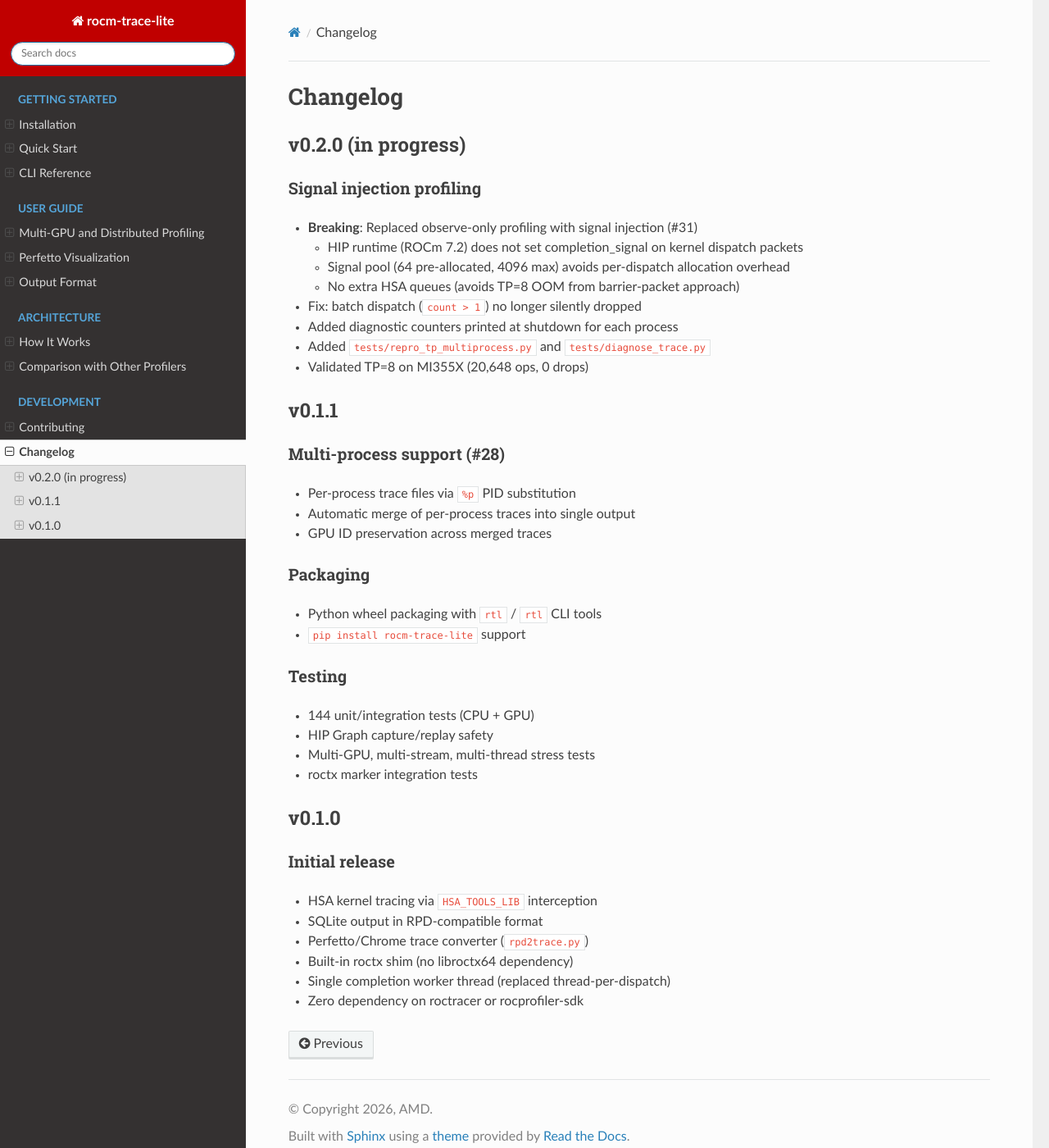
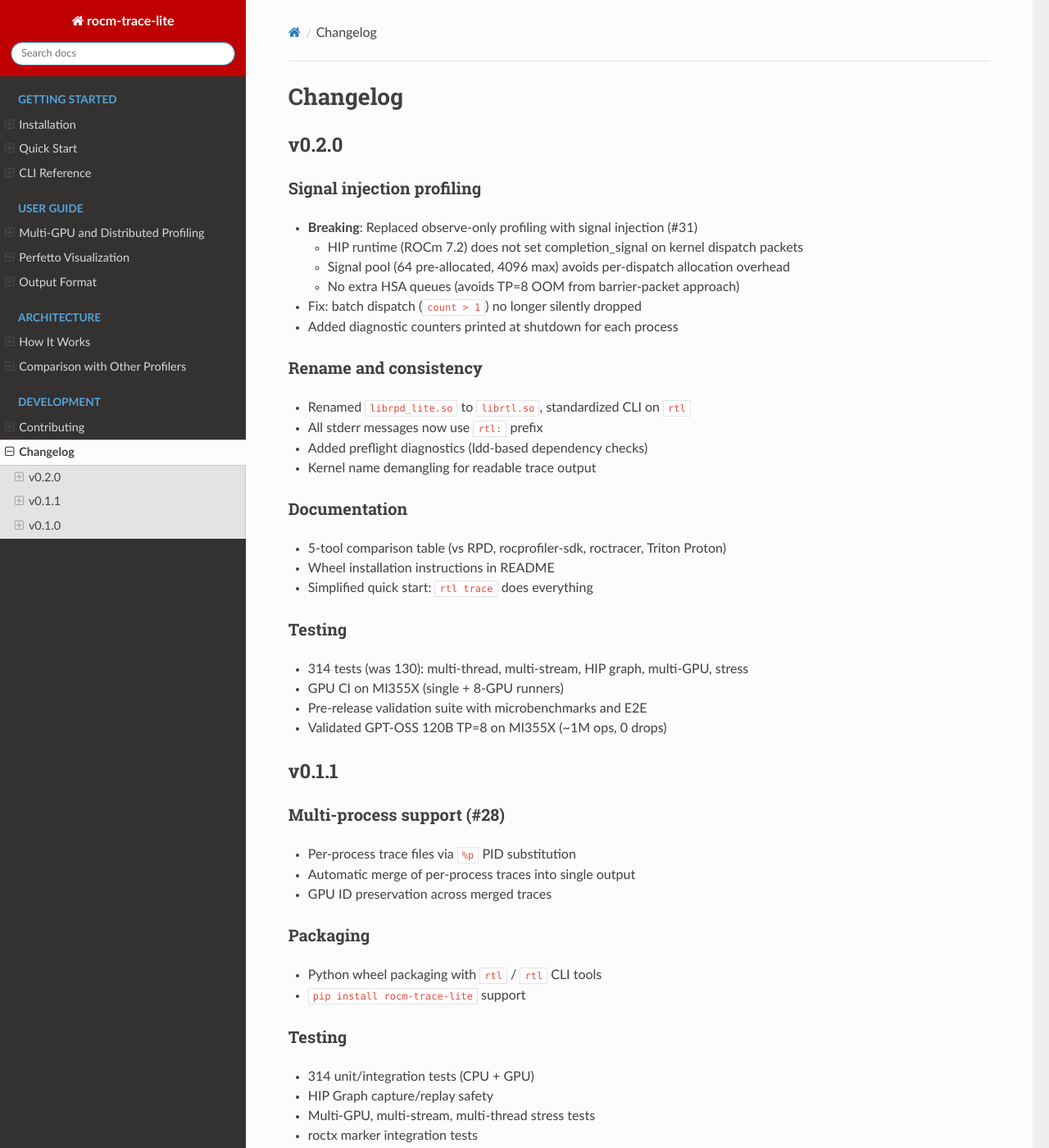
Before and after one commit to sunway513/rocm-trace-lite, a Sphinx documentation site: the page built from docs/changelog.md, in a window 1280 px wide and 1400 px high. Shown: the whole window at 82% size. Built offline with Sphinx 7.4.7 and the Read the Docs theme 3.1.0, drawn with Linux system fonts in a browser that asks for light colours.

Commit message:
Fix docs: test counts, rpd_lite diagnostic rename, LD_PRELOAD troubleshooting
- Update test counts from 144 to 314 across changelog, installation, contributing
- Fix README sample output to show modern rtl: prefix (not rpd_lite:)
- Fix hsa_intercept.cpp diagnostic banner: rpd_lite → rtl
- Mark v0.2.0 as released in changelog, add full release notes
- Add LD_PRELOAD troubleshooting section to installation docs

Co-Authored-By: Claude Opus 4.6 (1M context) <noreply@anthropic.com>

```diff
--- a/docs/changelog.md
+++ b/docs/changelog.md
@@ -1,6 +1,6 @@
 # Changelog
 
-## v0.2.0 (in progress)
+## v0.2.0
 
 ### Signal injection profiling
 - **Breaking**: Replaced observe-only profiling with signal injection (#31)
@@ -9,8 +9,23 @@
   - No extra HSA queues (avoids TP=8 OOM from barrier-packet approach)
 - Fix: batch dispatch (`count > 1`) no longer silently dropped
 - Added diagnostic counters printed at shutdown for each process
-- Added `tests/repro_tp_multiprocess.py` and `tests/diagnose_trace.py`
-- Validated TP=8 on MI355X (20,648 ops, 0 drops)
+
+### Rename and consistency
+- Renamed `librpd_lite.so` to `librtl.so`, standardized CLI on `rtl`
+- All stderr messages now use `rtl:` prefix
+- Added preflight diagnostics (ldd-based dependency checks)
+- Kernel name demangling for readable trace output
+
+### Documentation
+- 5-tool comparison table (vs RPD, rocprofiler-sdk, roctracer, Triton Proton)
+- Wheel installation instructions in README
+- Simplified quick start: `rtl trace` does everything
+
+### Testing
+- 314 tests (was 130): multi-thread, multi-stream, HIP graph, multi-GPU, stress
+- GPU CI on MI355X (single + 8-GPU runners)
+- Pre-release validation suite with microbenchmarks and E2E
+- Validated GPT-OSS 120B TP=8 on MI355X (~1M ops, 0 drops)
 
 ## v0.1.1
 
@@ -24,7 +39,7 @@
 - `pip install rocm-trace-lite` support
 
 ### Testing
-- 144 unit/integration tests (CPU + GPU)
+- 314 unit/integration tests (CPU + GPU)
 - HIP Graph capture/replay safety
 - Multi-GPU, multi-stream, multi-thread stress tests
 - roctx marker integration tests
```
Also changed, not shown: README.md (+5 -1 lines), docs/contributing.md (+1 -1 lines), docs/installation.md (+13 -1 lines), 1 other file.
